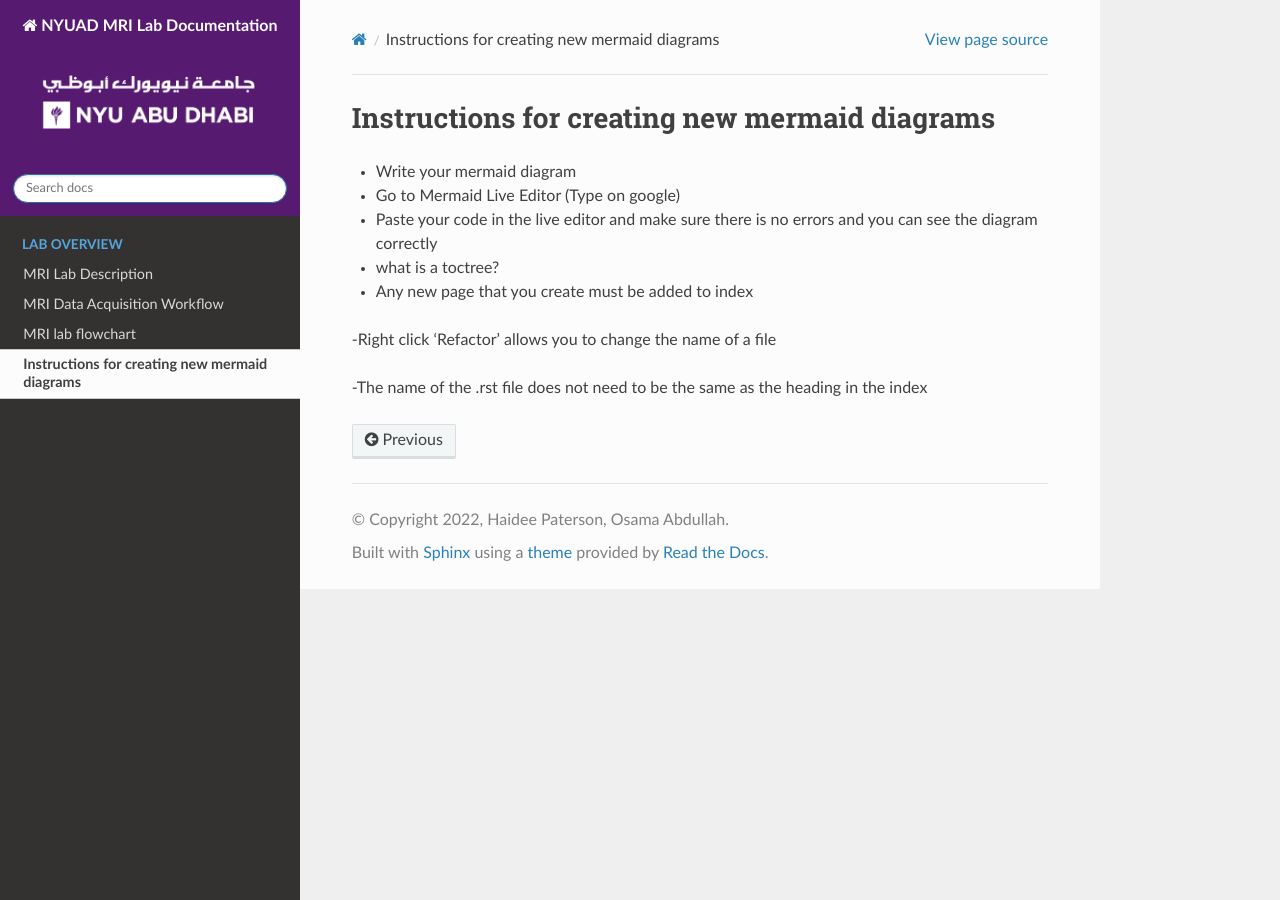
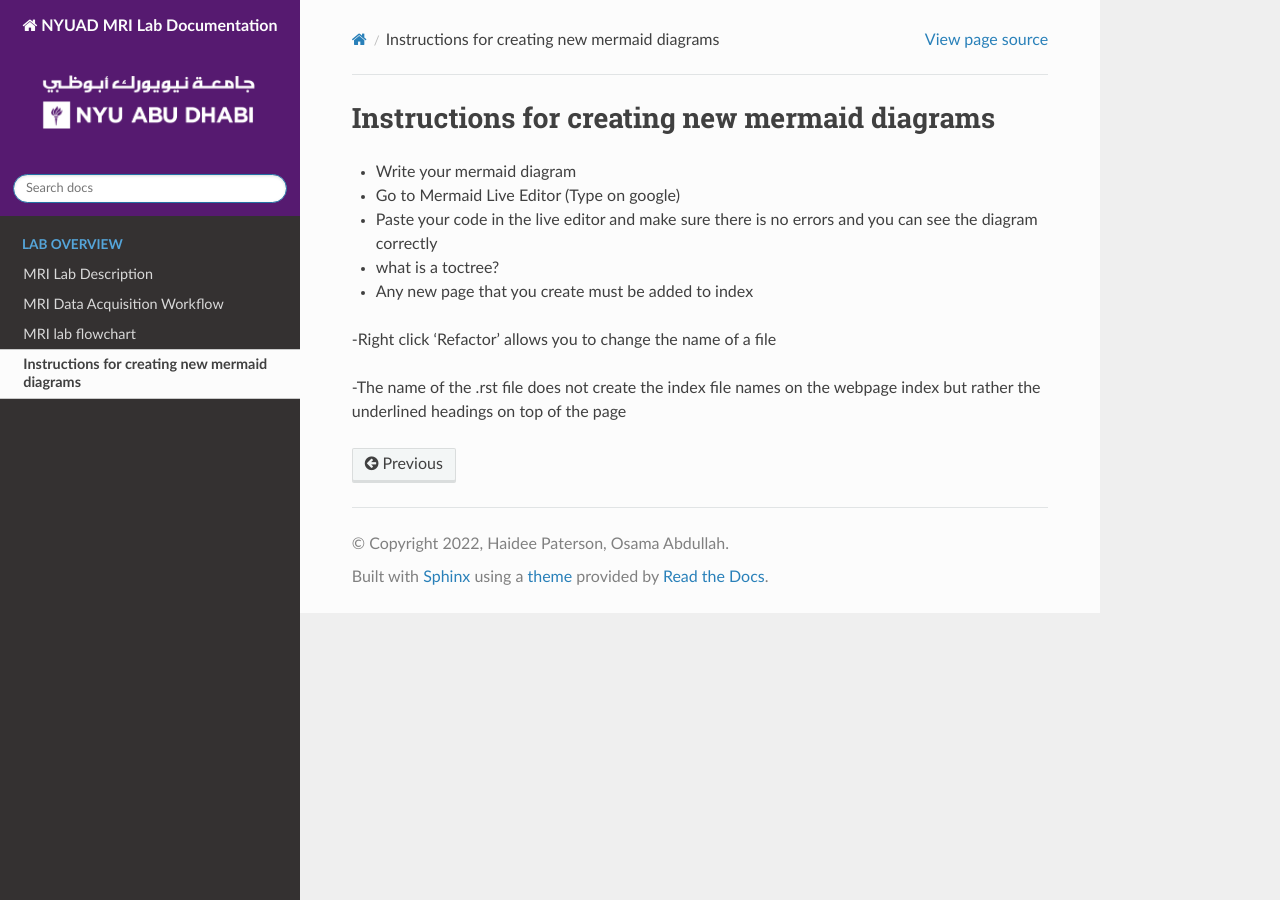
Before and after one commit to BioMedicalImaging-Core-NYUAD/brainimaging-lab-documentation, a Sphinx documentation site: the page built from docs/source/4-instructions.rst, in a window 1280 px wide. Built offline with Sphinx 7.4.7 and the Read the Docs theme 3.1.0, drawn with Linux system fonts in a browser that asks for light colours.

```diff
--- a/docs/source/4-instructions.rst
+++ b/docs/source/4-instructions.rst
@@ -12,4 +12,4 @@
 
 -Right click 'Refactor' allows you to change the name of a file
 
--The name of the .rst file does not need to be the same as the heading in the index
+-The name of the .rst file does not create the index file names on the webpage index but rather the underlined headings on top of the page
```
